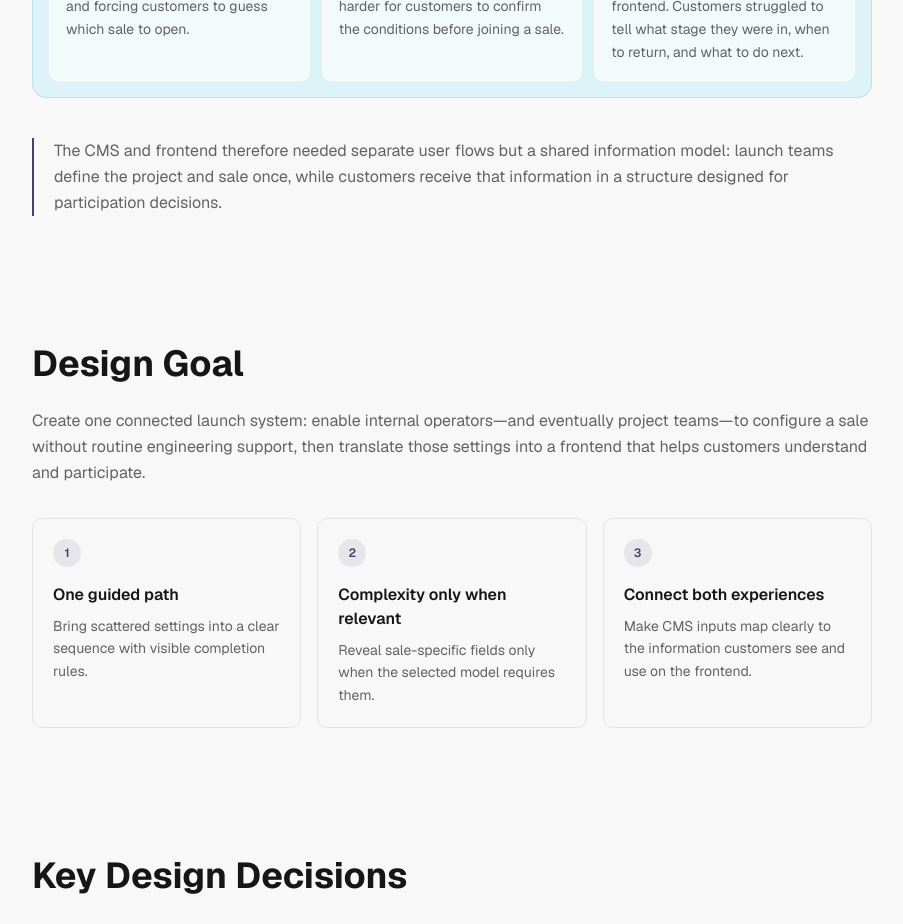
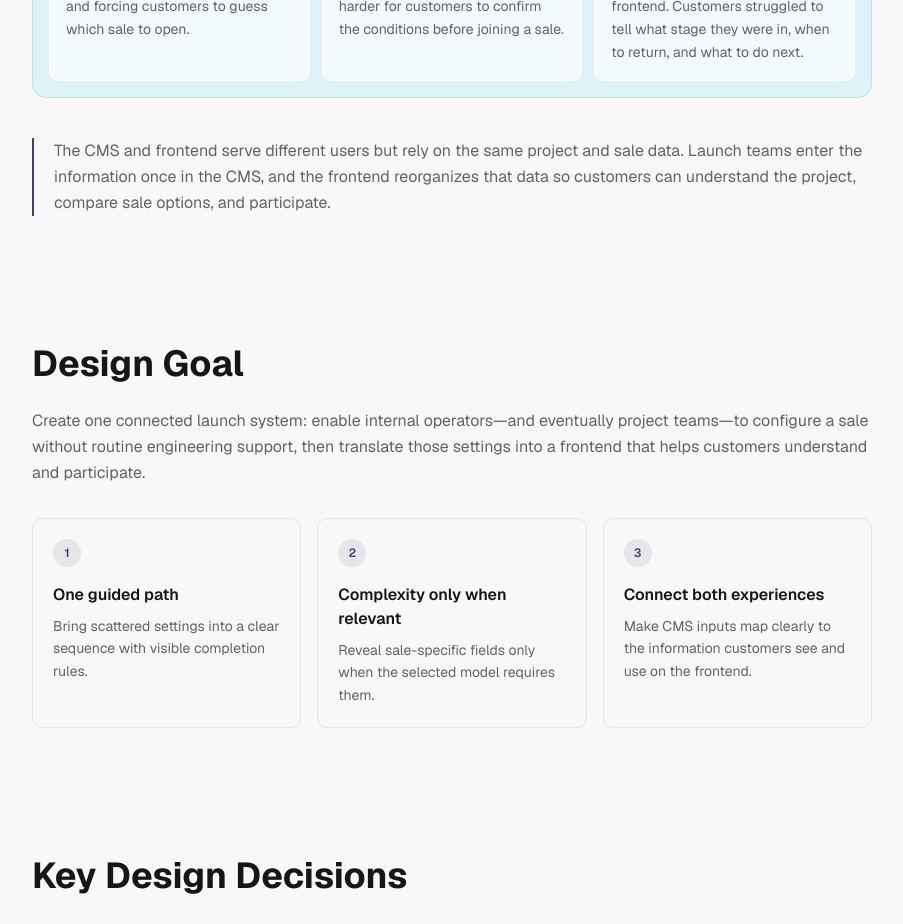
Before and after one commit to NiyaWu/PortfolioNook, a Next.js app: page /ido-cms in a window 1280 px wide. Shown: the part 3160-4084 px from the top of the page, without its empty margins (208-1111 px from the left). Built offline with nearby package versions, Linux system fonts and the light colour scheme.

Commit message:
Clarify CMS and frontend data relationship

```diff
--- a/locales/pages/ido-cms.ts
+++ b/locales/pages/ido-cms.ts
@@ -90,7 +90,7 @@ export const idoCmsEn = {
         content: "Staking, purchase, withdrawal, and claim status and timing were not clearly organized in the existing frontend. Customers struggled to tell what stage they were in, when to return, and what to do next.",
       },
     ],
-    goal: "The CMS and frontend therefore needed separate user flows but a shared information model: launch teams define the project and sale once, while customers receive that information in a structure designed for participation decisions.",
+    goal: "The CMS and frontend serve different users but rely on the same project and sale data. Launch teams enter the information once in the CMS, and the frontend reorganizes that data so customers can understand the project, compare sale options, and participate.",
   },
   solution: {
     title: "Design Goal",
@@ -271,7 +271,7 @@ export const idoCmsZh = {
         content: "現有前台未清楚整理投入、購買、取回與 Claim 的狀態和時間。客戶不容易判斷目前階段、何時需要回來，以及下一步該做什麼。",
       },
     ],
-    goal: "CMS 與前台需要各自服務不同任務，但共享同一套資訊模型：發行端只需正確定義一次項目與 Sale，客戶端則以適合參與決策的方式接收這些資訊。",
+    goal: "CMS 與前台面對不同使用者，卻必須共用同一套項目與 Sale 資訊。營運人員或專案方只需在 CMS 完成一次設定，前台便能將相同資料整理成一般客戶容易理解、比較與參與的內容。",
   },
   solution: {
     title: "設計目標",
```
